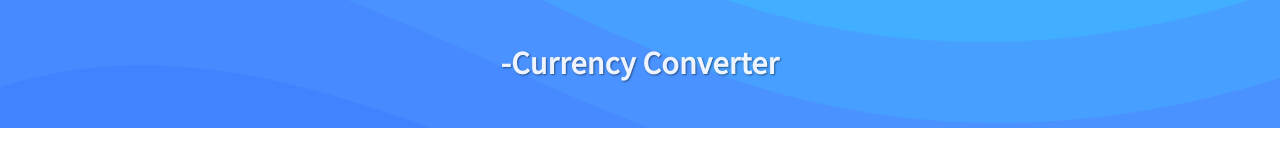
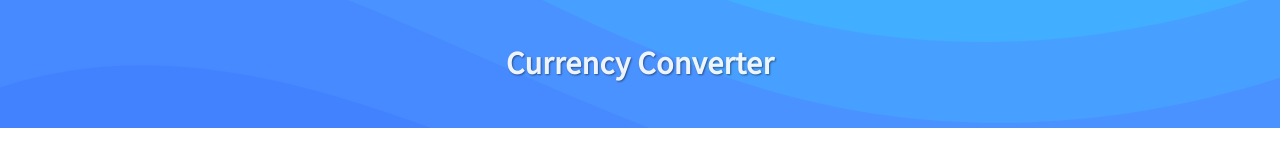
Before and after one commit to chepetime/money-converter, a Vue app: page / in a window 1280 px wide. Shown: the top 160 px of the page. Built offline with nearby package versions, Linux system fonts and the light colour scheme.

Commit message:
Quick push

```diff
--- a/src/components/TheMoneyExchange.vue
+++ b/src/components/TheMoneyExchange.vue
@@ -4,7 +4,7 @@
     <!-- Header -->
     <div class="c-header">
       <div class="l-wrapper l-wrapper--mobile">
-        <p>-Currency Converter</p>
+        <p>Currency Converter</p>
       </div>
     </div>
 
```
